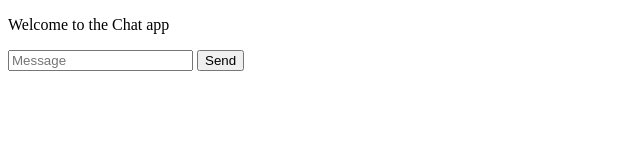
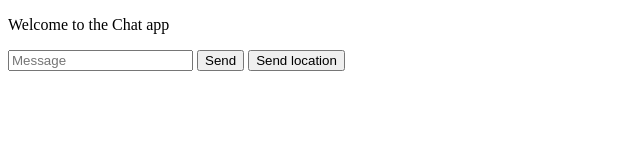
Before and after one commit to rxseven/playground-socket.io, a website: page public/index.html in a window 1280 px wide. Shown: the whole page, without its empty margins (0-640 px from the left). Drawn offline with nearby package versions, Linux system fonts and the light colour scheme; no server answers.

Commit message:
Add button for sending user's current location

```diff
--- a/public/index.html
+++ b/public/index.html
@@ -12,6 +12,7 @@
     <form id="message-form">
       <input name="message-input" id="message-input" placeholder="Message" type="text">
       <button type="submit">Send</button>
+      <button id="message-location" type="button">Send location</button>
     </form>
     <script src="/socket.io/socket.io.js"></script>
     <script src="/js/vendor/jquery.min.js"></script>
```
